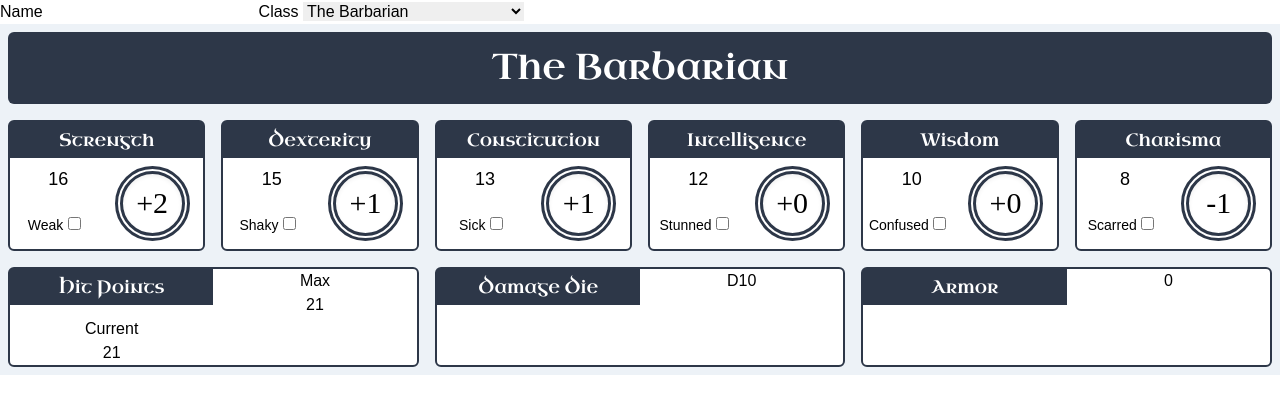
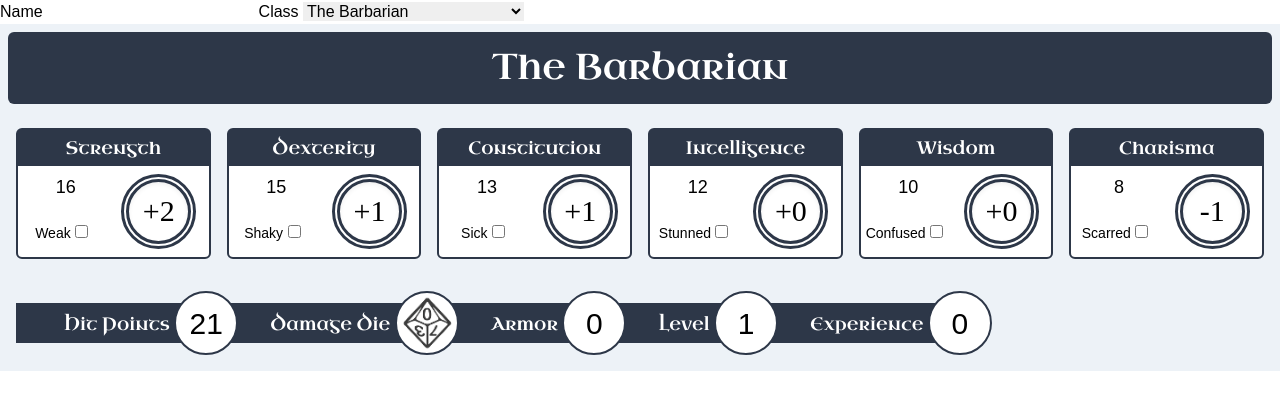
Before and after one commit to robfletcher/dungeon-world-sheets, a Svelte app: page / in a window 1280 px wide. Shown: the top 414 px of the page. Built offline with nearby package versions, Linux system fonts and the light colour scheme; a web font is replaced by a local one.

Commit message:
Starting to look kind of good

```diff
--- a/src/App.svelte
+++ b/src/App.svelte
@@ -8,6 +8,7 @@
     name: "",
     playbook: playbooks[0],
     level: 1,
+    xp: 0,
     stats: {
       strength: 16,
       dexterity: 15,
@@ -50,8 +51,11 @@
   h1 {
     @apply bg-gray-800 text-white text-lg;
     height: 2em;
-    line-height: 2;
     text-align: center;
     font-family: 'Uncial Antiqua', sans-serif;
   }
+
+  header h1 {
+    line-height: 2;
+  }
 </style>
--- a/src/CharacterSheet.svelte
+++ b/src/CharacterSheet.svelte
@@ -37,32 +37,35 @@
   </section>
 
   <section id="tracking">
-    <section id="hit-points" class="block">
+    <section id="hit-points">
       <h1>Hit Points</h1>
-      <div id="hit-points-max">
-        <h2>Max</h2>
-        <span>{character.hitPoints.max}</span>
-      </div>
-      <div id="hit-points-current">
-        <h2>Current</h2>
-        <span>{character.hitPoints.max - character.hitPoints.damage}</span>
-      </div>
+      <div class="block">{character.hitPoints.max - character.hitPoints.damage}</div>
     </section>
 
-    <section id="damage-die" class="block">
+    <section id="damage-die">
       <h1>Damage Die</h1>
-      <span>{character.playbook.damageDieFaces}</span>
+      <div class="block d{character.playbook.damageDieFaces}">{character.playbook.damageDieFaces}</div>
     </section>
 
-    <section id="armor" class="block">
+    <section id="armor">
       <h1>Armor</h1>
-      <span>{character.armor}</span>
+      <div class="block">{character.armor}</div>
+    </section>
+
+    <section>
+      <h1>Level</h1>
+      <div class="block">{character.level}</div>
+    </section>
+
+    <section>
+      <h1>Experience</h1>
+      <div class="block">{character.xp}</div>
     </section>
   </section>
 </main>
 
 <style>
-  main >  header {
+  main > header {
     @apply p-2;
   }
 
@@ -75,18 +78,65 @@
   }
 
   #stats, #tracking {
-    @apply flex;
+    @apply flex p-2;
   }
 
-  section > h1 {
-    /*@apply col-span-2;*/
+  #tracking section {
+    @apply m-2;
+  }
+
+  #tracking h1,
+  #tracking .block {
+    @apply p-2;
+    display: inline-block;
+    vertical-align: middle;
+  }
+
+  #tracking h1 {
+    height: 2.5rem;
+    line-height: 1.5;
+    padding-left: 3rem;
+    padding-right: 2rem;
+  }
+
+  #tracking .block {
+    @apply text-3xl rounded-full;
+    height: 4rem;
+    width: 4rem;
+    line-height: 1.5;
+    margin-left: -2rem;
+    margin-right: -2rem;
+    position: relative;
   }
 
   .block {
-    @apply flex-1 text-center m-2 bg-white grid grid-cols-2 border-solid border-2 border-gray-800 rounded-md;
+    @apply text-center bg-white border-solid border-2 border-gray-800 rounded-md;
   }
 
-  #damage-die span:before {
+  #damage-die .block {
+    color: transparent;
+    background-image: url('/dice.png');
+    background-size: cover;
+    background-position-x: -63px;
+    background-position-y: 0px;
+  }
+
+  #damage-die .d4 {
+    background-position-x: 5px;
+    background-position-y: -3px;
+  }
+
+  #damage-die .d8 {
+    background-position-x: 124px;
+    background-position-y: 0px;
+  }
+
+  #damage-die .d10 {
+    background-position-x: 60px;
+    background-position-y: 0px;
+  }
+
+  #damage-die .block:before {
     content: 'D';
   }
 </style>
--- a/src/Stat.svelte
+++ b/src/Stat.svelte
@@ -25,6 +25,7 @@
 
   h1 {
     @apply col-span-2;
+    line-height: 2;
   }
 
   .score {
```
Also changed, not shown: public/dice.png (added).
